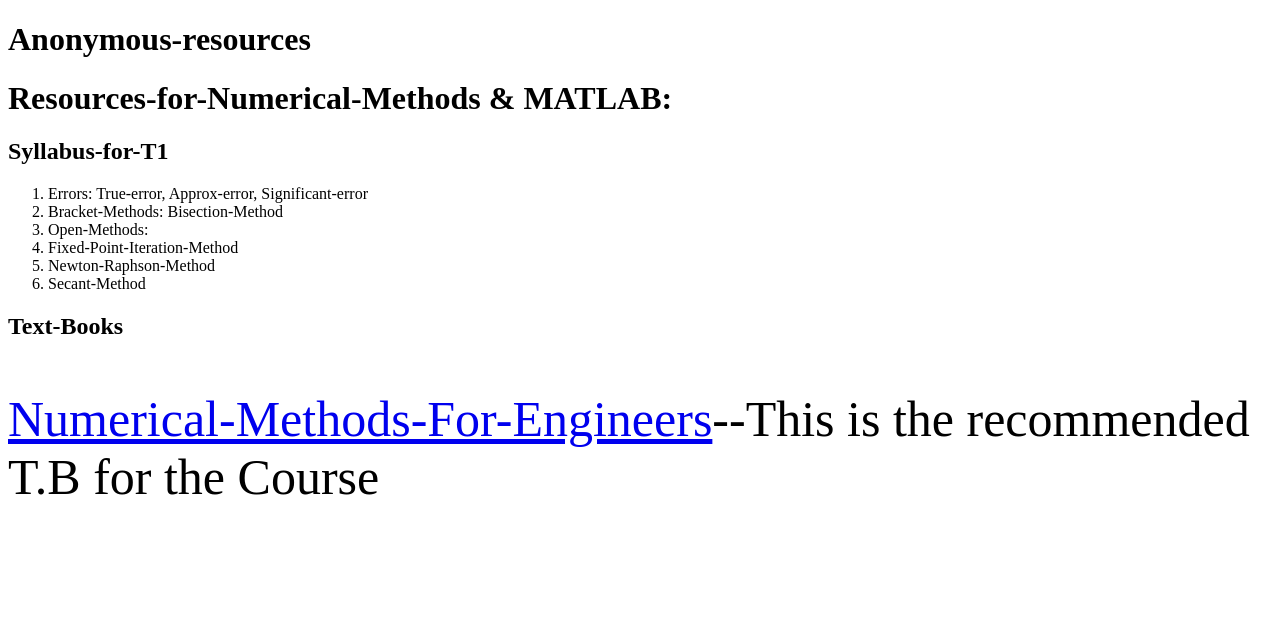
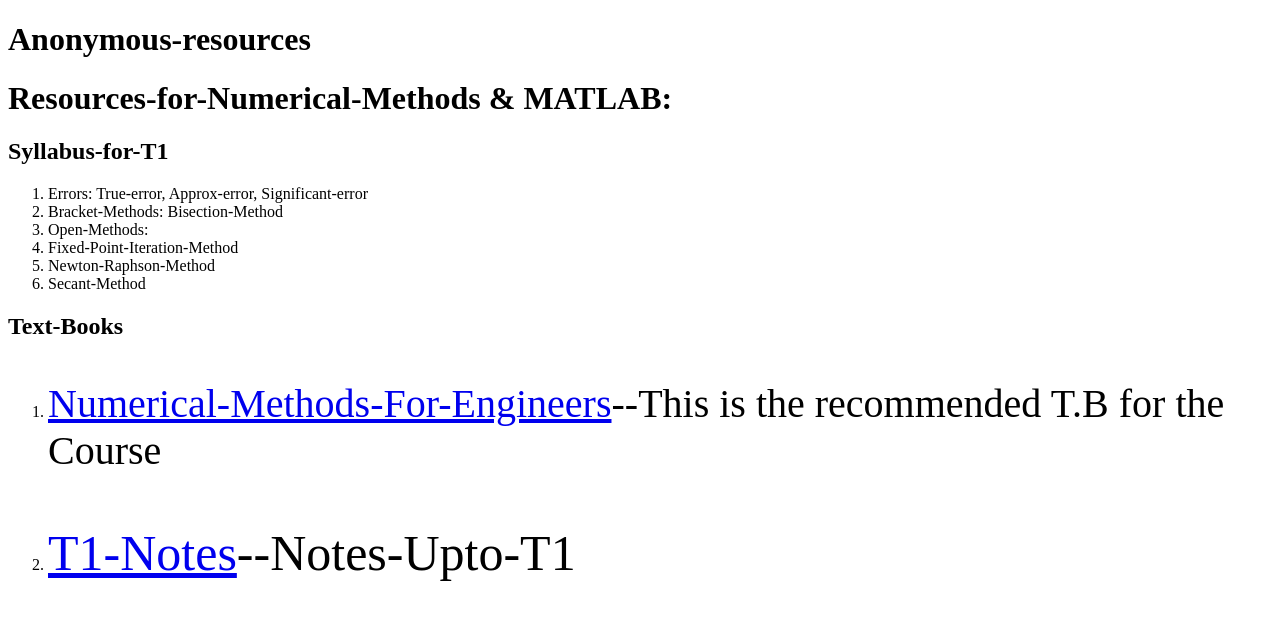
Before and after one commit to p-e-d/matlab, a plain HTML site: page index.html in a window 1280 px wide. Drawn offline with Linux system fonts and the light colour scheme.

Commit message:
adding link for T1 notes

```diff
--- a/index.html
+++ b/index.html
@@ -27,9 +27,16 @@
         </ol></p>
 
         <h2>Text-Books</h2>
+        <ol>
+                <li>
+        <p style="font-size:40px;"> <a href="http://93.174.95.29/main/2144000/702a7e2af384c3fc4b236be799e3176d/Steven%20C.%20Chapra%20Dr.%20-%20Applied%20Numerical%20Methods%20with%20MATLAB%20for%20Engineers%20and%20Scientists-McGraw-Hill%20Education%20%282017%29.pdf" download>Numerical-Methods-For-Engineers</a>--This is the recommended T.B for the Course</p></li>
+        <li>
 
-        <p style="font-size:50px;"> <a href="http://93.174.95.29/main/2144000/702a7e2af384c3fc4b236be799e3176d/Steven%20C.%20Chapra%20Dr.%20-%20Applied%20Numerical%20Methods%20with%20MATLAB%20for%20Engineers%20and%20Scientists-McGraw-Hill%20Education%20%282017%29.pdf" download>Numerical-Methods-For-Engineers</a>--This is the recommended T.B for the Course</p>
+                <p style="font-size:50px;"> <a href="https://drive.google.com/file/d/1039GW_4BWt75JsAAgpA_5X2znsC2bM7d/view?usp=sharing" download>T1-Notes</a>--Notes-Upto-T1</p>
+        </li>
 
+
+    </ol>
 
 
 
```
